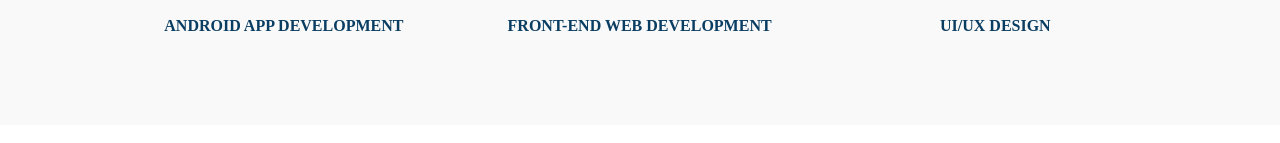
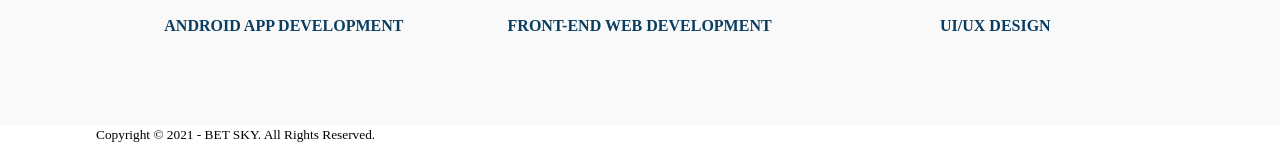
Before and after one commit to roberthussebastian/roberthussebastian.github.io, a plain HTML site: page index.html in a window 1280 px wide. Shown: the part 1160-1303 px from the top of the page. Drawn offline with Linux system fonts and the light colour scheme.

Commit message:
add footer

```diff
--- a/index.html
+++ b/index.html
@@ -94,6 +94,13 @@
         </div>
     </section>
 
+    <!-- footer-->
+    <footer>
+        <div class="container">
+            <small>Copyright &copy; 2021 - BET SKY. All Rights Reserved.</small>
+        </div>
+    </footer>
+
 
 </body>
 
```
